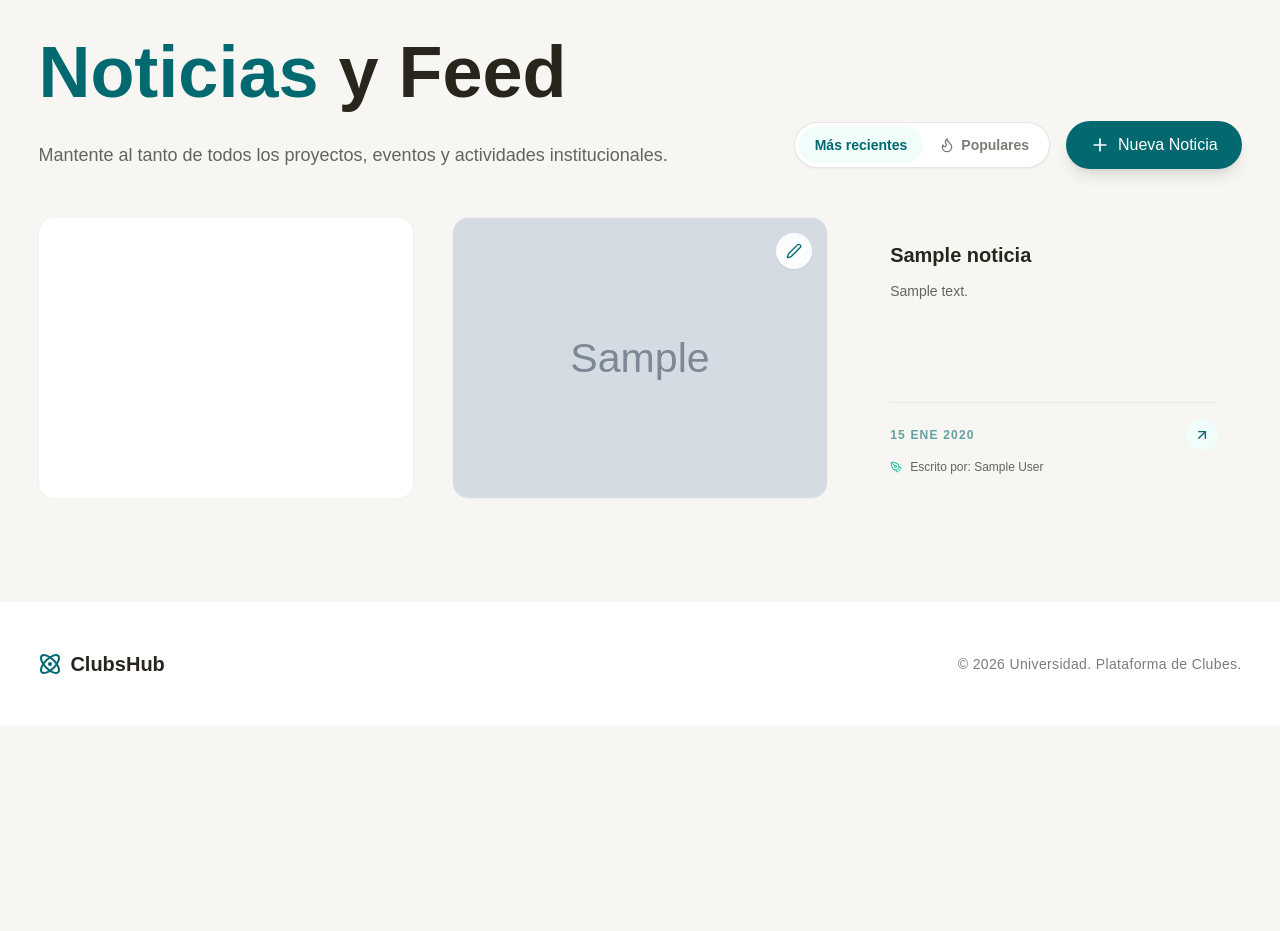
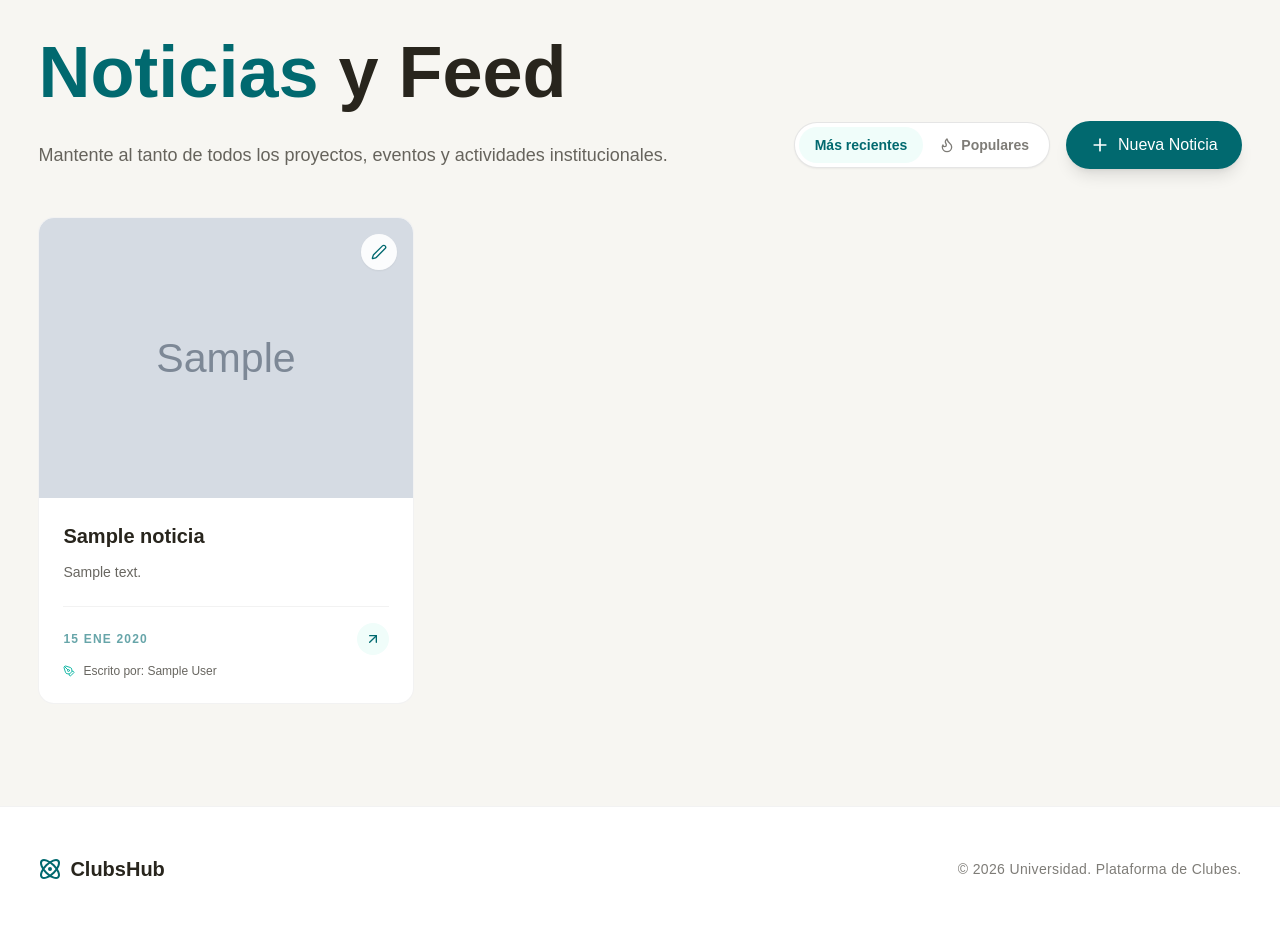
Before and after one commit to RonalSQ/blog, a Django app: page /noticias/ in a window 1280 px wide. Shown: the part 86-1017 px from the top of the page. Before the commit the page ends 812 px from the top, so only its background shows below. Run offline with Django 4.2, Linux system fonts and the light colour scheme; a user stored in the database is signed in; tables that the repository leaves empty hold one stand-in row (values such as "Sample post"); grey boxes marked "Sample" are stand-in pictures; some libraries are stand-ins or nearby versions; some web fonts are replaced.

Commit message:
Fix noticia cards layout by removing nested anchor tags

```diff
--- a/app/templates/index.html
+++ b/app/templates/index.html
@@ -144,7 +144,7 @@
                 {% if noticias %}
                 <div class="grid grid-cols-1 md:grid-cols-2 lg:grid-cols-3 gap-fluid-gutter">
                     {% for noticia in noticias %}
-                    <a href="{% url 'noticia_detalle' noticia.pk %}" class="card cursor-pointer gsap-reveal group flex flex-col">
+                    <article class="card cursor-pointer gsap-reveal group flex flex-col" onclick="window.location.href='{% url 'noticia_detalle' noticia.pk %}'">
                         <div class="aspect-[4/3] overflow-hidden relative">
                             {% if noticia.imagen_portada %}
                             <img src="{{ noticia.imagen_portada.url }}" alt="{{ noticia.titulo }}" class="w-full h-full object-cover transition-transform duration-700 group-hover:scale-110">
@@ -173,7 +173,7 @@
                                 </div>
                             </div>
                         </div>
-                    </a>
+                    </article>
                     {% endfor %}
                 </div>
                 {% else %}
--- a/app/templates/noticias.html
+++ b/app/templates/noticias.html
@@ -79,7 +79,7 @@
         {% if noticias %}
         <div class="grid grid-cols-1 md:grid-cols-2 lg:grid-cols-3 gap-fluid-gutter">
             {% for noticia in noticias %}
-            <a href="{% url 'noticia_detalle' noticia.pk %}" class="card cursor-pointer gsap-reveal group flex flex-col">
+            <article class="card cursor-pointer gsap-reveal group flex flex-col" onclick="window.location.href='{% url 'noticia_detalle' noticia.pk %}'">
                 <div class="aspect-[4/3] overflow-hidden relative">
                     {% if noticia.imagen_portada %}
                     <img src="{{ noticia.imagen_portada.url }}" alt="{{ noticia.titulo }}"
@@ -93,7 +93,7 @@
 
                     {% if user.is_authenticated and user.rol == 'administrador' or user.is_superuser %}
                     <a href="{% url 'noticia_editar' noticia.pk %}"
-                       @click.stop
+                       onclick="event.stopPropagation()"
                        class="absolute top-4 right-4 w-9 h-9 rounded-full bg-white/90 dark:bg-black/80 backdrop-blur-md flex items-center justify-center text-brand-800 hover:bg-brand-800 hover:text-white dark:hover:bg-brand-400 dark:hover:text-black transition-colors shadow-sm z-10"
                        title="Editar noticia">
                         <i data-lucide="edit-2" class="w-4 h-4"></i>
@@ -116,7 +116,7 @@
                         </div>
                     </div>
                 </div>
-            </a>
+            </article>
             {% endfor %}
         </div>
         {% else %}
```
